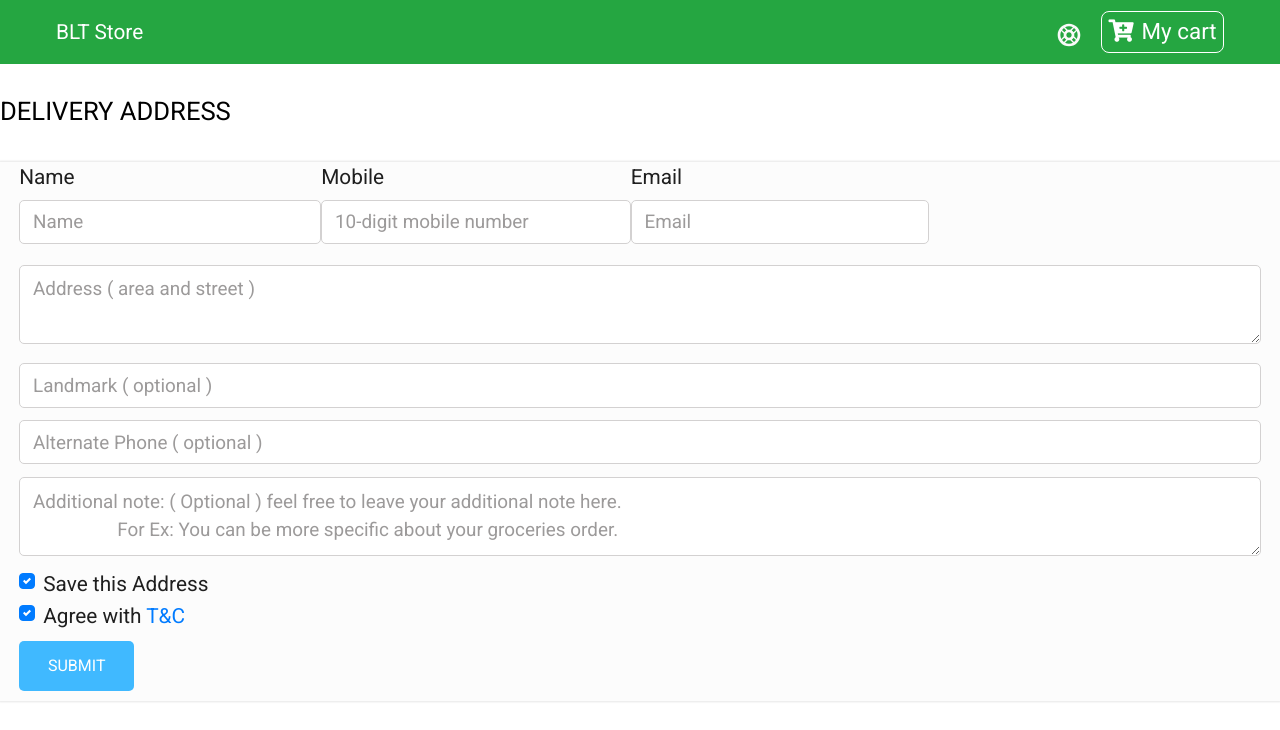
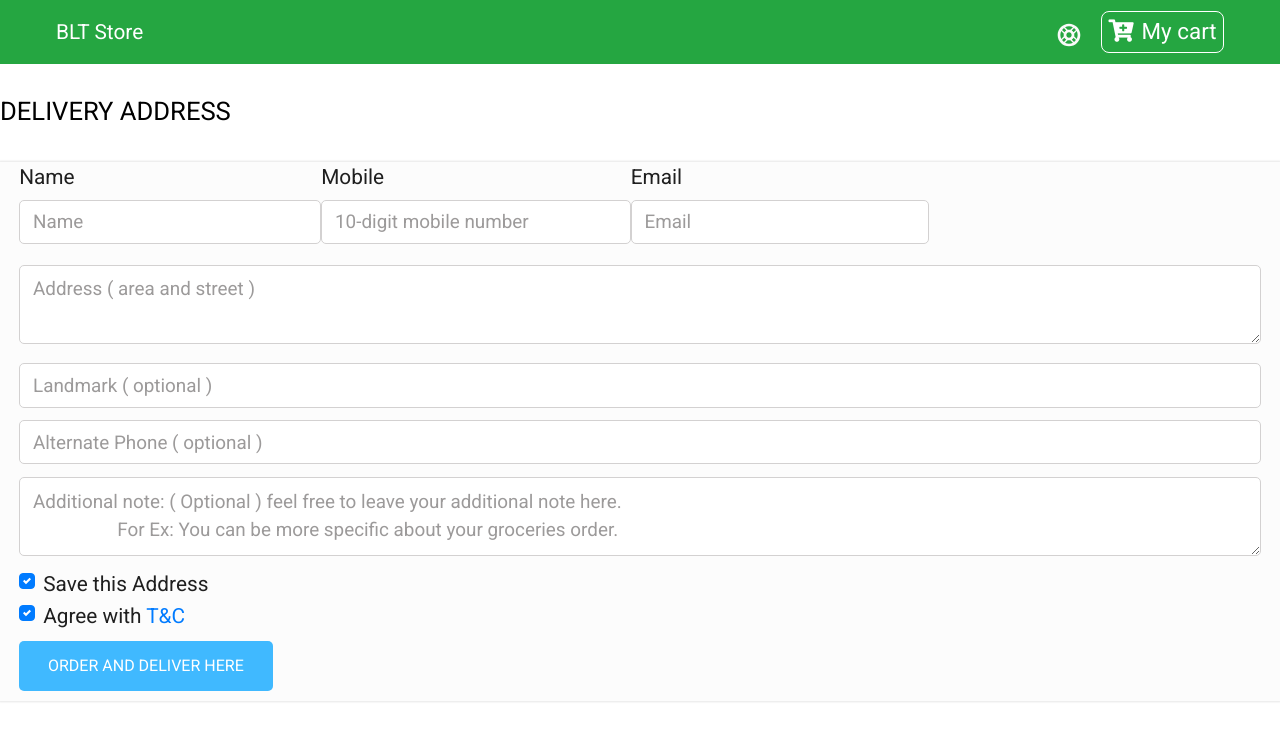
Before and after one commit to Ckbhatia/E-store, a React (Create React App) app: page /checkout in a window 1280 px wide. Shown: the top 730 px of the page. Built offline with nearby package versions, Linux system fonts and the light colour scheme.

Commit message:
fix: create duplicate button for two conditions

```diff
--- a/src/components/Checkout.jsx
+++ b/src/components/Checkout.jsx
@@ -237,24 +237,30 @@ export default function Checkout() {
                     </>
                   }
                 />
+                {isFetching ? (
                   <button
                     className="submit-btn text-uppercase"
                     type="submit"
                     value="Order and Deliver here"
                   >
-                  {" "}
-                  {isFetching ? (
                     <Spinner
                       as="span"
                       animation="border"
                       size="sm"
                       role="status"
                       aria-hidden="true"
-                    />
+                    />{" "}
+                    Order and Deliver here
+                  </button>
                 ) : (
-                    "Submit"
+                  <button
+                    className="submit-btn text-uppercase"
+                    type="submit"
+                    value="Order and Deliver here"
+                  >
+                    Order and Deliver here
+                  </button>
                 )}
-                </button>
               </form>
             </div>
           </div>
```
Lines whose indentation alone changed are shown as unchanged.
